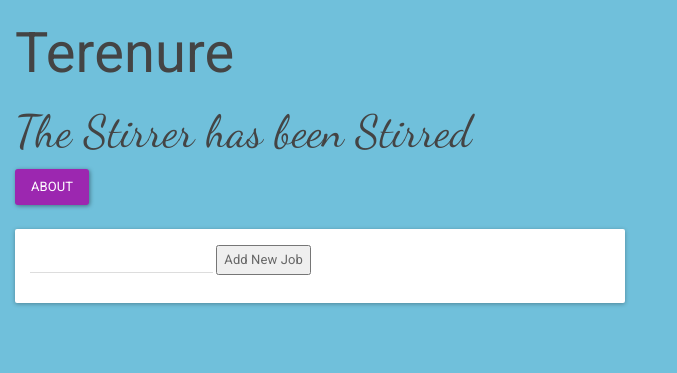
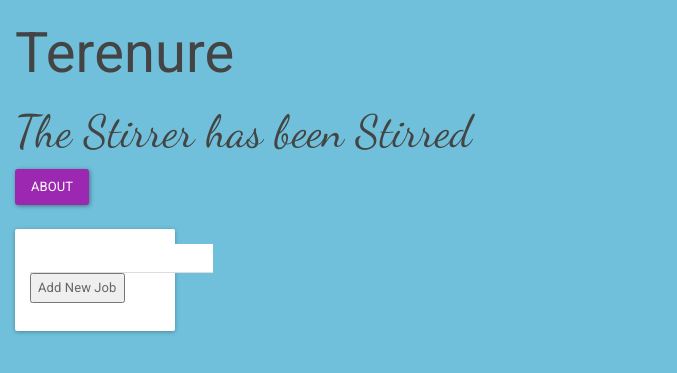
Before and after one commit to KillianDavitt/TerenureHouse, a Flask app: template app/templates/index.html in a window 1280 px wide. Shown: the top 373 px of the page, without its empty margins (0-677 px from the left). Run offline with Flask 2, Linux system fonts and the light colour scheme; the template is opened without the code that fills it, so the values that code supplies are empty; some libraries are stand-ins or nearby versions.

```diff
--- a/app/forms.py
+++ b/app/forms.py
@@ -4,5 +4,4 @@ from wtforms.validators import DataRequired
 
 
 class PinForm(Form):
-    user = StringField(validators=[DataRequired()])
     pin = IntegerField()
--- a/app/models.py
+++ b/app/models.py
@@ -19,6 +19,9 @@ class User(db.Model):
     def is_anonymous(self):
         return False
 
+    def get_id(self):
+        return self.user_id
+
 class Job(db.Model):
     name = db.Column(db.String(64), primary_key=True)
     description = db.Column(db.String(120))
--- a/app/static/style.css
+++ b/app/static/style.css
@@ -9,3 +9,18 @@ div.container {
 h2 {
     font-family: 'Dancing Script', cursive;
 }
+
+.container {
+    -moz-column-count: 2;
+    -moz-column-gap: 10px;
+    -webkit-column-count: 2;
+    -webkit-column-gap: 10px;
+    column-count: 2;
+    column-gap: 10px;
+    width: 360px;
+}
+
+.container div {
+    display: inline-block;
+    width: 100%;
+}
--- a/app/templates/index.html
+++ b/app/templates/index.html
@@ -38,7 +38,7 @@
 
 {% endfor %}
 
-<div class="container col-xs-6 padding">
+<div class="container col-md-12 padding">
 <div class="panel panel-default">
     <div class="panel-body">
 
--- a/app/views.py
+++ b/app/views.py
@@ -14,6 +14,7 @@ def about():
 
 @app.route('/')
 @app.route('/index')
+@login_required
 def index():
 
     jobs = Job.query.filter_by(active=True).all()
@@ -33,12 +34,12 @@ def index():
 def login():
     pin_form = PinForm()
 
+    user = User.query.filter_by().first()
+
     if pin_form.validate_on_submit():
-        user = pin_form.user.data
         pin = pin_form.pin.data
-        user = User.query.filter_by(username=user).first()
-        if user.pin == pin:
-            login_user(user.username)
+        if pin==9112016:
+            login_user(user, remember=True)
             return redirect('/')
 
     u = User.query.all()
```
Also changed, not shown: app/templates/login.html (+1 -8 lines).
